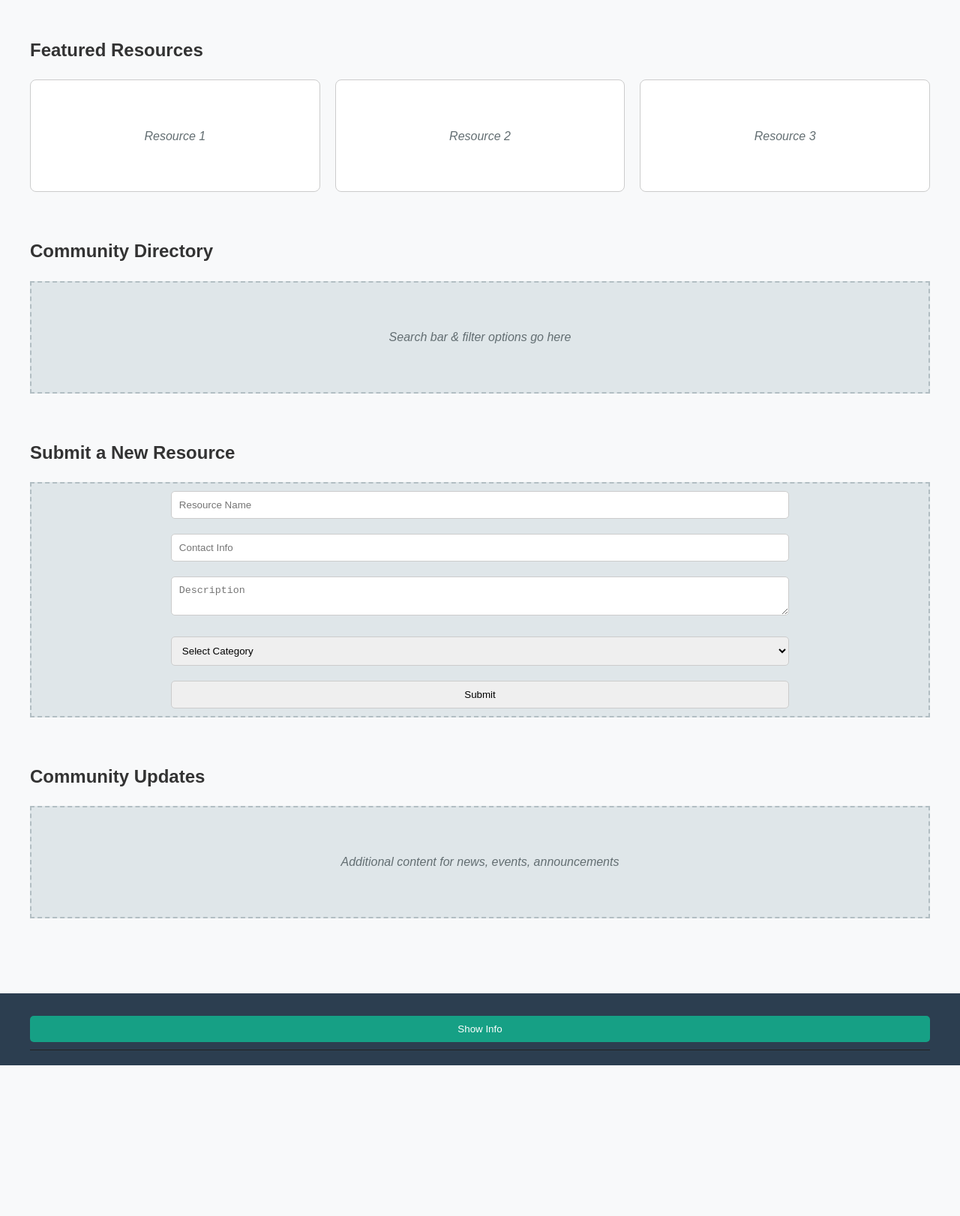
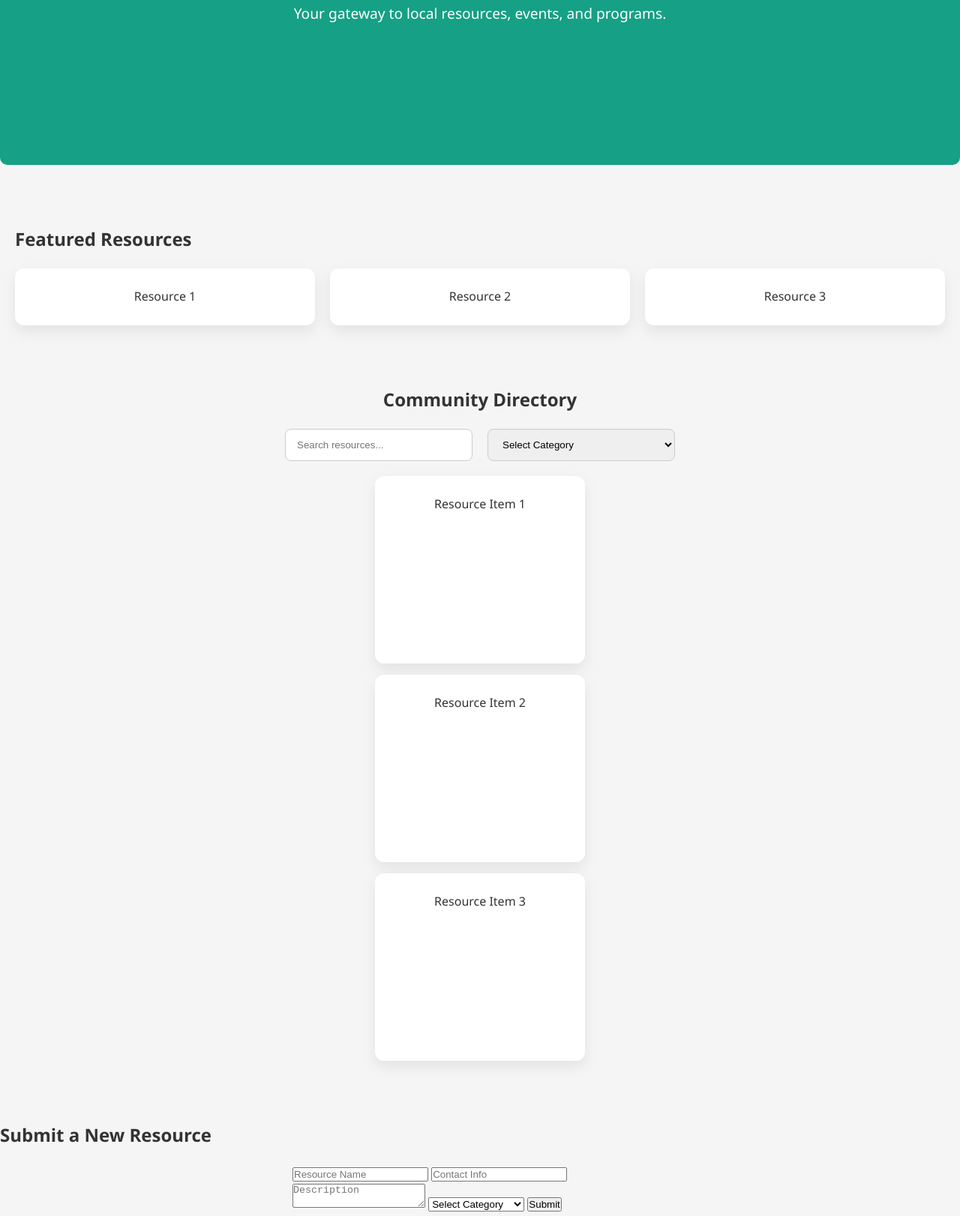
Before and after one commit to palashbagkar/Community-Resource-Hub, a plain HTML site: page index.html in a window 1280 px wide. Shown: the part 326-1948 px from the top of the page at 75% size. Before the commit the page ends 1747 px from the top, so only its background shows below. Drawn offline with Linux system fonts and the light colour scheme.

Commit message:
Update index.html

```diff
--- a/index.html
+++ b/index.html
@@ -6,121 +6,46 @@
 <title>Sammamish Community Resource Hub</title>
 <style>
     /* --- Basic Reset --- */
-        * {
-            box-sizing: border-box;
-            margin: 0;
-            padding: 0;
-        }
+    * { box-sizing: border-box; margin:0; padding:0; }
+    body { font-family: 'Segoe UI', Arial, sans-serif; line-height: 1.6; background-color: #f5f5f5; color: #333; scroll-behavior: smooth; }
+    a { text-decoration: none; color: inherit; }
+    section { margin-bottom: 80px; opacity: 0; transform: translateY(40px); transition: all 0.8s ease; }
+    section.visible { opacity: 1; transform: translateY(0); }
+    h1,h2,h3 { margin-bottom: 20px; font-weight: 600; }
 
-        body {
-            font-family: Arial, sans-serif;
-            line-height: 1.6;
-            background-color: #f8f9fa;
-            color: #333;
-        }
+    /* --- Header --- */
+    header { background-color: #ffffff; padding: 20px 40px; box-shadow: 0 2px 4px rgba(0,0,0,0.05); position: sticky; top:0; z-index: 1000; }
+    nav { display: flex; justify-content: space-between; align-items: center; }
+    nav ul { list-style: none; display: flex; gap: 25px; }
+    nav li a:hover { color: #16a085; }
 
-        a {
-            text-decoration: none;
-            color: inherit;
-        }
+    /* --- Hero --- */
+    #hero { display: flex; flex-direction: column; align-items: center; justify-content: center; min-height: 60vh; text-align: center; background-color: #16a085; color: #fff; border-radius: 10px; padding: 60px 20px; }
+    #hero p { font-size: 1.2rem; margin-top: 20px; }
 
-        /* --- Layout --- */
-        header, footer {
-            background-color: #2c3e50;
-            color: #fff;
-            padding: 20px 40px;
-        }
+    /* --- Featured Resources --- */
+    #featured-resources { padding: 0 20px; }
+    .highlight-cards { display: flex; gap: 20px; flex-wrap: wrap; justify-content: center; }
+    .card { background-color: #fff; padding: 25px; border-radius: 12px; min-width: 280px; flex: 1 1 250px; box-shadow: 0 8px 20px rgba(0,0,0,0.08); transition: transform 0.3s, box-shadow 0.3s; text-align: center; }
+    .card:hover { transform: translateY(-10px); box-shadow: 0 12px 25px rgba(0,0,0,0.12); }
 
-        header nav {
-            display: flex;
-            justify-content: space-between;
-            align-items: center;
-        }
+    /* --- Community Directory --- */
+    #community-directory { padding: 0 20px; text-align: center; }
+    .directory-controls { display: flex; gap: 20px; justify-content: center; flex-wrap: wrap; margin-bottom: 20px; }
+    .directory-controls input, .directory-controls select { padding: 12px 15px; border-radius: 8px; border: 1px solid #ccc; width: 250px; max-width: 90%; }
+    .directory-list { display: flex; flex-direction: column; gap: 15px; align-items: center; }
 
-        nav ul {
-            list-style: none;
-            display: flex;
-            gap: 20px;
-        }
-
-        main {
-            padding: 40px;
-        }
-
-        section {
-            margin-bottom: 60px;
-        }
-
-        h1, h2, h3 {
-            margin-bottom: 20px;
-        }
-
-        /* --- Placeholder boxes --- */
-        .placeholder {
-            background-color: #dfe6e9;
-            border: 2px dashed #b2bec3;
-            min-height: 150px;
-            display: flex;
-            align-items: center;
-            justify-content: center;
-            color: #636e72;
-            font-style: italic;
-        }
-
-        /* --- Highlight cards --- */
-        .highlight-cards {
-            display: flex;
-            gap: 20px;
-            flex-wrap: wrap;
-        }
-
-        .card {
-            flex: 1 1 30%;
-            min-width: 250px;
-            padding: 20px;
-            background-color: #fff;
-            border: 1px solid #ccc;
-            border-radius: 8px;
-        }
+    /* --- Community Updates --- */
+    #community-updates { padding: 0 20px; }
+    .update-cards { display: flex; flex-wrap: wrap; gap: 20px; justify-content: center; }
+    .update-card { background-color: #fff; padding: 20px; border-radius: 12px; min-width: 280px; flex: 1 1 250px; box-shadow: 0 6px 15px rgba(0,0,0,0.05); transition: transform 0.3s; }
+    .update-card:hover { transform: translateY(-5px); }
 
     /* --- Footer --- */
-        footer {
-            text-align: center;
-            position: relative;
-        }
-
-        #footer-content {
-            max-height: 0;
-            overflow: hidden;
-            transition: max-height 0.3s ease;
-            background-color: #34495e;
-            padding: 0 20px;
-            border-top: 1px solid #222;
-        }
-
-        #footer-content.open {
-            max-height: 200px; /* Adjust depending on content */
-            padding: 20px;
-        }
-
-        #footer-toggle {
-            background-color: #16a085;
-            color: #fff;
-            border: none;
-            padding: 10px 20px;
-            margin-top: 10px;
-            cursor: pointer;
-            border-radius: 5px;
-        }
-
-        /* --- Forms and Inputs Placeholder --- */
-        input, textarea, select, button {
-            width: 100%;
-            padding: 10px;
-            margin: 10px 0;
-            border-radius: 5px;
-            border: 1px solid #ccc;
-        }
+    footer { text-align: center; background-color: #2c3e50; color: #fff; padding: 10px 20px; position: relative; }
+    #footer-content { max-height: 0; overflow: hidden; transition: max-height 0.3s ease, padding 0.3s ease; }
+    #footer-content.open { max-height: 200px; padding: 20px 0; }
+    #footer-toggle { background-color: #16a085; color: #fff; border:none; padding:10px 20px; margin-top:10px; cursor:pointer; border-radius:5px; }
 
 </style>
 </head>
@@ -129,7 +54,7 @@
 <!-- Header -->
 <header>
     <nav>
-            <div class="logo">Sammamish Hub</div>
+        <div class="logo"><strong>Sammamish Hub</strong></div>
         <ul>
             <li><a href="#">Home</a></li>
             <li><a href="#">About</a></li>
@@ -140,37 +65,47 @@
     </nav>
 </header>
 
-    <!-- Main Content -->
 <main>
-        <!-- Hero Section -->
+    <!-- Hero -->
     <section id="hero">
-            <h1>Welcome to the Sammamish Community Resource Hub</h1>
-            <p class="placeholder">Hero image / banner goes here</p>
+        <h1>Welcome to Sammamish Community Resource Hub</h1>
+        <p>Your gateway to local resources, events, and programs.</p>
     </section>
 
     <!-- Featured Resources -->
     <section id="featured-resources">
         <h2>Featured Resources</h2>
         <div class="highlight-cards">
-                <div class="card placeholder">Resource 1</div>
-                <div class="card placeholder">Resource 2</div>
-                <div class="card placeholder">Resource 3</div>
+            <div class="card">Resource 1</div>
+            <div class="card">Resource 2</div>
+            <div class="card">Resource 3</div>
         </div>
     </section>
 
     <!-- Community Directory -->
     <section id="community-directory">
         <h2>Community Directory</h2>
-            <div class="placeholder">
-                Search bar & filter options go here
+        <div class="directory-controls">
+            <input type="text" placeholder="Search resources...">
+            <select>
+                <option>Select Category</option>
+                <option>Non-Profit</option>
+                <option>Support Service</option>
+                <option>Event</option>
+                <option>Program</option>
+            </select>
+        </div>
+        <div class="directory-list">
+            <div class="card">Resource Item 1</div>
+            <div class="card">Resource Item 2</div>
+            <div class="card">Resource Item 3</div>
         </div>
     </section>
 
     <!-- Submit a New Resource -->
     <section id="submit-resource">
         <h2>Submit a New Resource</h2>
-            <div class="placeholder">
-                <form>
+        <form style="max-width:500px; margin: auto;">
             <input type="text" placeholder="Resource Name">
             <input type="text" placeholder="Contact Info">
             <textarea placeholder="Description"></textarea>
@@ -183,14 +118,15 @@
             </select>
             <button type="submit">Submit</button>
         </form>
-            </div>
     </section>
 
     <!-- Community Updates -->
     <section id="community-updates">
         <h2>Community Updates</h2>
-            <div class="placeholder">
-                Additional content for news, events, announcements
+        <div class="update-cards">
+            <div class="update-card">Event / News 1</div>
+            <div class="update-card">Event / News 2</div>
+            <div class="update-card">Event / News 3</div>
         </div>
     </section>
 </main>
@@ -206,14 +142,25 @@
 </footer>
 
 <script>
-        // Footer toggle functionality
+    // Footer toggle
     const toggleBtn = document.getElementById('footer-toggle');
     const footerContent = document.getElementById('footer-content');
-
     toggleBtn.addEventListener('click', () => {
         footerContent.classList.toggle('open');
         toggleBtn.textContent = footerContent.classList.contains('open') ? 'Hide Info' : 'Show Info';
     });
+
+    // Scroll animations
+    const sections = document.querySelectorAll('section');
+    const observer = new IntersectionObserver(entries => {
+        entries.forEach(entry => {
+            if(entry.isIntersecting){
+                entry.target.classList.add('visible');
+            }
+        });
+    }, { threshold: 0.2 });
+
+    sections.forEach(section => observer.observe(section));
 </script>
 
 </body>
```
Lines whose indentation alone changed are shown as unchanged.
